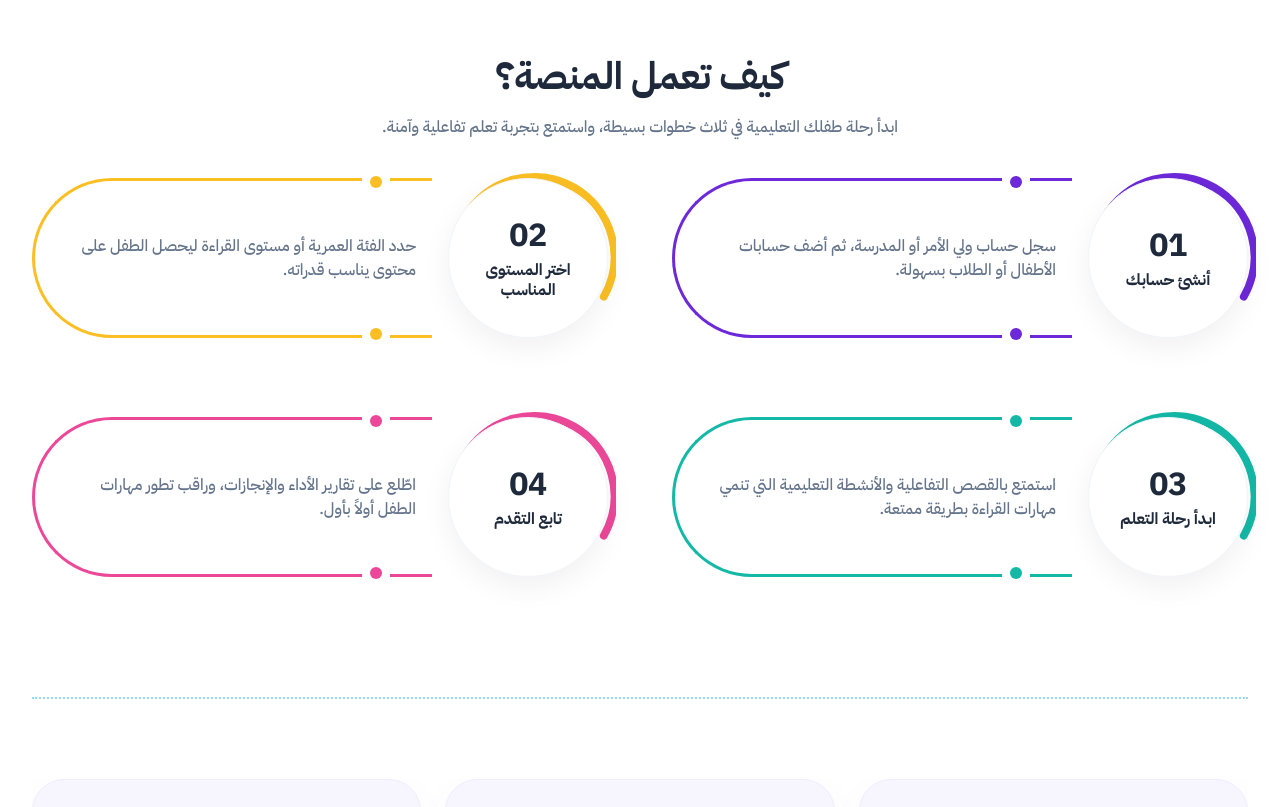
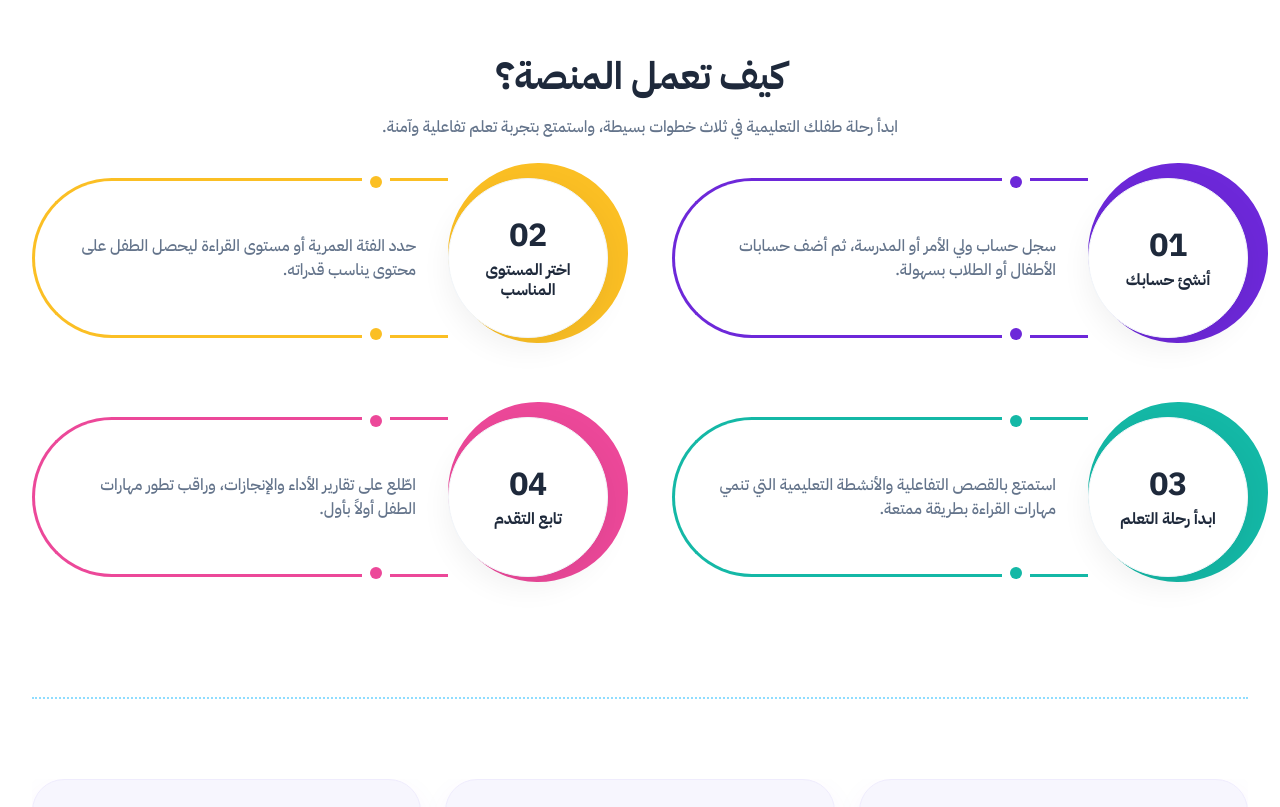
Before and after one commit to zeyad810/madarik, a Next.js app: page / in a window 1280 px wide. Shown: the part 640-1447 px from the top of the page. Built offline with nearby package versions, Linux system fonts and the light colour scheme.

Commit message:
feat: add HowItWorks component to features/site module

```diff
--- a/src/features/site/components/HowItWorks.tsx
+++ b/src/features/site/components/HowItWorks.tsx
@@ -82,21 +82,19 @@ const StepCard: React.FC<{ step: StepItem }> = ({ step }) => {
       </div>
 
       {/* Right Circle Badge Overlay */}
-      <div className="absolute right-0 top-1/2 -translate-y-1/2 flex items-center justify-center z-20 bg-white rounded-full">
-        {/* Crescent Ring Arc around circle */}
-        <svg
-          className="absolute -top-2 -right-2 w-32.5 h-32.5 sm:w-41 sm:h-41 md:w-46 md:h-46 pointer-events-none z-0 transition-transform duration-300 group-hover:scale-105 bg-white"
-          viewBox="0 0 180 180"
-          fill="none"
-          style={{ color: step.color }}
-        >
-          <path
-            d="M 32 46 A 74 74 0 1 1 168 124"
-            stroke="currentColor"
-            strokeWidth="7.5"
-            strokeLinecap="round"
-          />
-        </svg>
+      <div className="absolute right-0 top-1/2 -translate-y-1/2 flex items-center justify-center z-20 bg-white">
+        {/* Crescent Shape Element */}
+        <div
+          className="absolute -top-2.5 -right-2.5 w-[132px] h-[132px] sm:w-[164px] sm:h-[164px] md:w-[180px] md:h-[180px] pointer-events-none z-0 transition-transform duration-300 group-hover:scale-105"
+          style={{
+            borderRadius: "100%",
+            // @ts-expect-error - CSS draft corner-shape property
+            cornerShape: "scoop round round scoop",
+            color: step.color,
+            background: step.color,
+            transform: "translate(10px, -5px) rotate(-33deg)",
+          }}
+        />
 
         {/* White Main Circle */}
         <div className="relative z-10 w-[112px] h-[112px] sm:w-[144px] sm:h-[144px] md:w-[160px] md:h-[160px] rounded-full bg-white flex flex-col items-center justify-center text-center p-2.5 sm:p-3 shadow-[0_10px_30px_rgba(0,0,0,0.06)] border border-slate-100 transition-transform duration-300 group-hover:scale-[1.02]">
```
